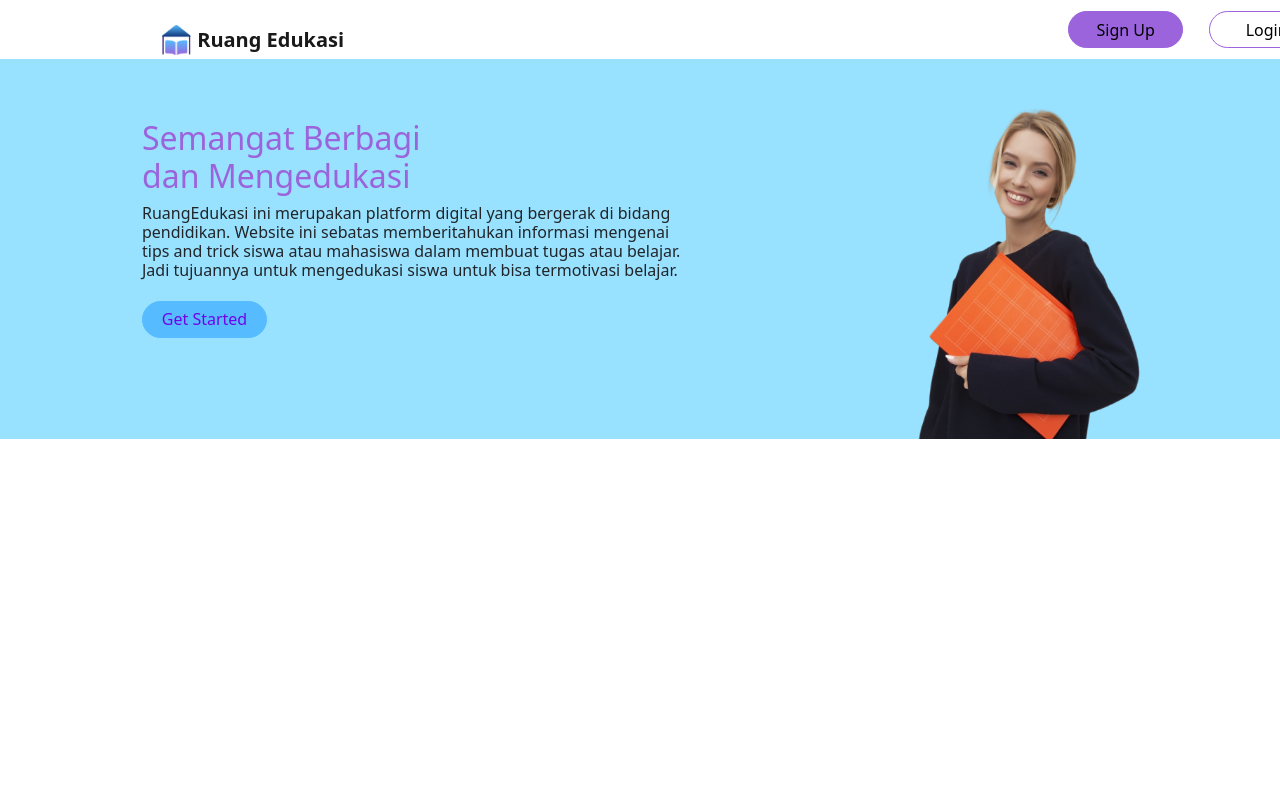
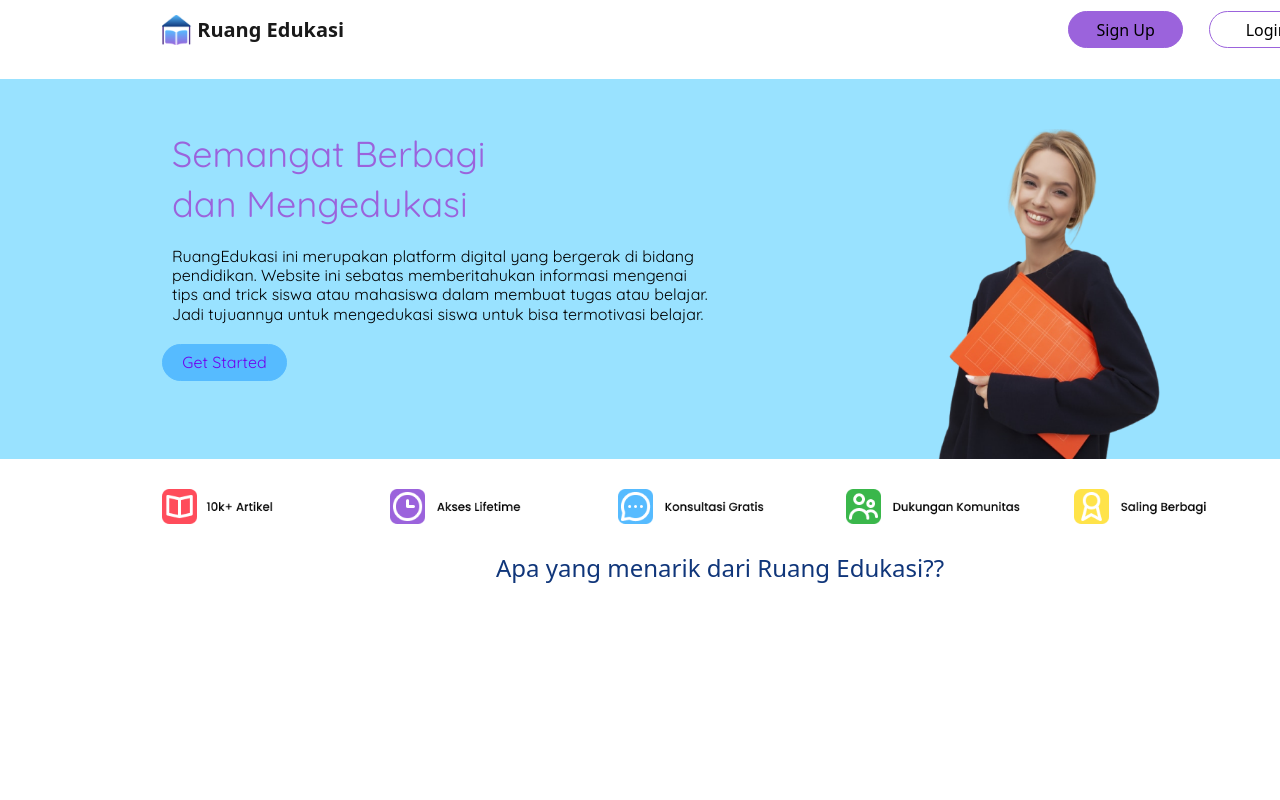
Before and after one commit to nrmia19/final-project-engineering-59, a React (Create React App) app in the folder Frontend/ruang-edukasi/: page / in a window 1280 px wide. Shown: the top 800 px of the page. Built offline with nearby package versions, Linux system fonts and the light colour scheme.

Commit message:
chore: update code landing page

```diff
--- a/Frontend/ruang-edukasi/src/components/LandingPage/Content.js
+++ b/Frontend/ruang-edukasi/src/components/LandingPage/Content.js
@@ -1,5 +1,10 @@
 import React from 'react';
 import { Container, Row, Col } from 'react-bootstrap';
+import img1 from '../../assets/images/article.png';
+import img2 from '../../assets/images/lifetime.png';
+import img3 from '../../assets/images/konsultasi.png';
+import img4 from '../../assets/images/komunitas.png';
+import img5 from '../../assets/images/berbagi.png';
 import './content.scss';
 
 const Content = () => {
@@ -9,14 +14,73 @@ const Content = () => {
                 <div className="content-wrapper">
                 <Container>
                     <Row>
-                        <Col>1 of 2</Col>
-                        <Col>2 of 2</Col>
-                    </Row>
-                    <Row>
-                        <Col>1 of 3</Col>
-                        <Col>2 of 3</Col>
-                        <Col>3 of 3</Col>
-                    </Row>
+                        <Col>
+                            <img
+                                alt=""
+                                src={img1}
+                                left="12.57%"
+                                right="84.1%"
+                                top= "9.66%"
+                                bottom="86.51%"
+                                with="130"
+                                height="35"
+                                className='article-img'
+                            />
+                        </Col>
+                        <Col>
+                            <img
+                                alt=""
+                                src={img2}
+                                left="12.57%"
+                                right="84.1%"
+                                top= "9.66%"
+                                bottom="86.51%"
+                                with="130"
+                                height="35"
+                                className='article-img'
+                            />
+                        </Col>
+                        <Col>
+                            <img
+                                alt=""
+                                src={img3}
+                                left="12.57%"
+                                right="84.1%"
+                                top= "9.66%"
+                                bottom="86.51%"
+                                with="130"
+                                height="35"
+                                className='article-img'
+                            />
+                        </Col>
+                        <Col>
+                            <img
+                                alt=""
+                                src={img4}
+                                left="12.57%"
+                                right="84.1%"
+                                top= "9.66%"
+                                bottom="86.51%"
+                                with="130"
+                                height="35"
+                                className='article-img'
+                            />
+                        </Col>
+                        <Col>
+                            <img
+                                alt=""
+                                src={img5}
+                                left="12.57%"
+                                right="84.1%"
+                                top= "9.66%"
+                                bottom="86.51%"
+                                with="130"
+                                height="35"
+                                className='article-img'
+                            />
+                        </Col>
+                    </Row> <br/>
+                    <h4>Apa yang menarik dari Ruang Edukasi??</h4>
                 </Container>
                 </div>
             </div>
--- a/Frontend/ruang-edukasi/src/components/LandingPage/LandingPage.js
+++ b/Frontend/ruang-edukasi/src/components/LandingPage/LandingPage.js
@@ -2,6 +2,7 @@ import React from "react";
 import Navigasi from "./Navigasi";
 import Header from "./Header";
 import Content from "./Content";
+import Footer from "./Footer";
 
 const LandingPage = () => {
     return (
@@ -9,6 +10,7 @@ const LandingPage = () => {
             <Navigasi />
             <Header />
             <Content />
+            <Footer />
         </>
     );
 }
--- a/Frontend/ruang-edukasi/src/components/LandingPage/content.scss
+++ b/Frontend/ruang-edukasi/src/components/LandingPage/content.scss
@@ -1,18 +1,36 @@
 @import url('https://fonts.googleapis.com/css?family=Quicksand:400,700&display=swap');
 
 body {
-    font-family: 'Poppins', sans-serif;
+    font-family: 'Quicksand', sans-serif;
     margin: 0;
     padding: 0;
 }
 
 .content {
     float: left;
-    width: 75%;
+    width: 1440px;
+    height: 700px;
+    background-color: #FFFFFF;
+    padding: 20px;
+    margin-top: 340px;
+
+
 }
 
 .content-wrapper {
-    padding: 20px;
+    padding: 50px;
     text-align: justify;
+    color: #FFFFFF;
+    font-size: 20px;
+    line-height: 30px;
+    font-weight: 100;
+    font-style: normal;
+}
 
+h4 {
+    text-align: center;
+    font-weight: 600;
+    font-size: 20px;
+    line-height: 28px;
+    color: #10367A;
 }
--- a/Frontend/ruang-edukasi/src/components/LandingPage/footer.scss
+++ b/Frontend/ruang-edukasi/src/components/LandingPage/footer.scss
@@ -0,0 +1,20 @@
+.footer {
+    margin-top: 800px;
+    background-color: rgb(5, 40, 104);
+    height: 500px;
+    width: 1440px;
+
+    .footer-wrapper {
+        padding: 40px;
+        text-align: center;
+        color: #ffffff;
+    }
+}
+
+.table-content {
+    color: #be0a0a;
+    text-decoration: none;
+    text-align: left;
+    font-size: 15px;
+    border: 0;
+}
--- a/Frontend/ruang-edukasi/src/components/LandingPage/header.scss
+++ b/Frontend/ruang-edukasi/src/components/LandingPage/header.scss
@@ -1,11 +1,7 @@
 @import url('https://fonts.googleapis.com/css?family=Quicksand:400,700&display=swap');
 
-* {
-    box-sizing: border-box;
-}
-
 body {
-    font-family: 'Poppins', sans-serif;
+    font-family: 'Quicksand', sans-serif;
     margin: 0;
     padding: 0;
 }
@@ -17,20 +13,29 @@ body {
     left: 0px;
     top: 79px;
     background: #99E2FF;
-    margin-left: -20px;
-    margin-top: -20px;
-}
 
     h2 {
+        font-family: 'Quicksand', sans-serif;
         font-style: normal;
         font-weight: 100;
         font-size: 36px;
         line-height: 50px;
         color: #9B63DC;
-    padding-top: 60px;
+        padding-top: 50px;
+        padding-left: 10px;
+
+    }
+
+    h6 {
+        font-family: 'Quicksand', sans-serif;
+        font-style: normal;
+        color: #000000;
+        padding-top: 10px;
+        padding-left: 10px;
     }
 
     .btn-started {
+        font-family: 'Quicksand', sans-serif;
         display: flex;
         flex-direction: row;
         justify-content: center;
@@ -49,6 +54,13 @@ h2 {
         color: #7003ec;
 
         margin-top: 20px;
+
+        &:hover {
+            text-decoration: none;
+            background-color: #118ee0;
+        }
+    }
+
 }
 
 .header-img {
--- a/Frontend/ruang-edukasi/src/components/LandingPage/navigasi.scss
+++ b/Frontend/ruang-edukasi/src/components/LandingPage/navigasi.scss
@@ -1,11 +1,7 @@
 @import url('https://fonts.googleapis.com/css?family=Quicksand:400,700&display=swap');
 
-* {
-    box-sizing: border-box;
-}
-
 body {
-    font-family: 'Poppins', sans-serif;
+    font-family: 'Quicksand', sans-serif;
     margin: 0;
     padding: 0;
 }
@@ -21,7 +17,7 @@ body {
 }
 
 .nav-brand {
-    padding-bottom: 20px;
+    margin-bottom: 20px;
 }
 
 #basic-navbar-nav {
--- a/Frontend/ruang-edukasi/src/components/Login/Login.js
+++ b/Frontend/ruang-edukasi/src/components/Login/Login.js
@@ -4,7 +4,7 @@ import { Link } from "react-router-dom";
 import "../../assets/style/components/login.css";
 import { Form, Container, Row, Col} from "react-bootstrap";
 import logo from "../../assets/images/logo-ruang-edukasi.png";
-import image from "../../assets/images/image.png";
+import image from "../../assets/images/book.png";
 
 
 const Login = () => {
@@ -30,7 +30,7 @@ const Login = () => {
             <Row>
               <Col sm={2}>
               <div className="sidebar">
-                <img className="style-img" src={image} alt="image" />
+                <img className="style-img" src={image} alt="image" height="650vh"/>
               </div>
               </Col>
               <Col sm={10}>
--- a/Frontend/ruang-edukasi/src/components/Register/Register.js
+++ b/Frontend/ruang-edukasi/src/components/Register/Register.js
@@ -4,7 +4,7 @@ import { Link } from "react-router-dom";
 import "../../assets/style/components/register.css";
 import { Form, Container, Row, Col } from "react-bootstrap";
 import logo from "../../assets/images/logo-ruang-edukasi.png";
-import image from "../../assets/images/image.png";
+import image from "../../assets/images/book.png";
 
 
 const Register = () => {
@@ -42,15 +42,13 @@ const Register = () => {
     setSuccess("");
   };
 
-
-
     return (
       <>
           <Container>
             <Row>
               <Col sm={2}>
               <div className="sidebar">
-                <img className="style-img" src={image} alt="image" />
+                <img className="style-img" src={image} alt="image" height="650vh" />
               </div>
               </Col>
               <Col sm={10}>
```
Also changed, not shown: Frontend/ruang-edukasi/src/assets/style/components/login.css (+8 -16 lines), Frontend/ruang-edukasi/src/components/LandingPage/Footer.js (+34 -2 lines), Frontend/ruang-edukasi/src/assets/images/footer.png (added), Frontend/ruang-edukasi/src/assets/images/image.png (deleted). Lines whose indentation alone changed are shown as unchanged.
